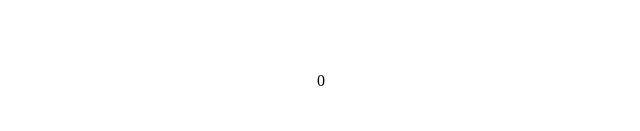
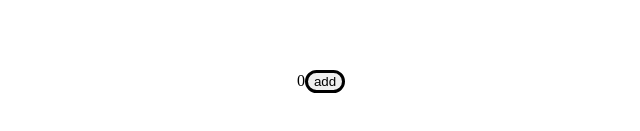
Before and after one commit to Eternal-insomnia/Dynamic-components, a Vue app: page / in a window 1280 px wide. Shown: the part 319-450 px from the top of the page, without its empty margins (319-959 px from the left). Built offline with nearby package versions, Linux system fonts and the light colour scheme.

Commit message:
The vuex functionality has been tested
Used state and mutations

```diff
--- a/src/store.js
+++ b/src/store.js
@@ -5,5 +5,10 @@ export const store = createStore({
         return{
             count: 0
         }
+    },
+    mutations:{
+        increment(state) {
+            state.count++
+        }
     }
 })
--- a/src/test/TestComponent.vue
+++ b/src/test/TestComponent.vue
@@ -1,15 +1,17 @@
 <template>
 	<p>{{ count }}</p>
+	<button @click="increment">add</button>
 </template>
 
 <script>
-import { mapState } from 'vuex'
+import { mapState, mapMutations } from 'vuex'
 
 export default {
   computed: {
-		...mapState([
-			'count'
-		])
+		...mapState(['count'])
+	},
+	methods: {
+		...mapMutations(['increment'])
 	}
 }
 </script>
```
Also changed, not shown: src/main.js (line endings or trailing spaces).
